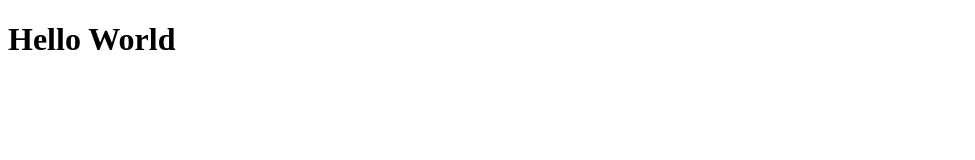
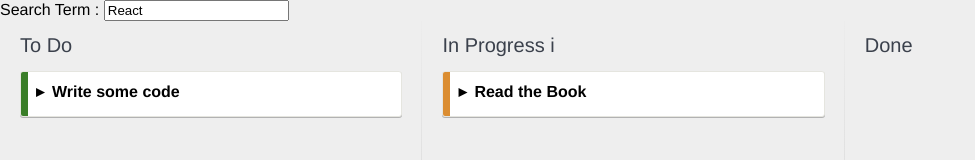
Before and after one commit to juliet-v2/react-kanban2, a React app: page / in a window 1280 px wide. Shown: the top 160 px of the page, without its empty margins (0-975 px from the left). Built offline with nearby package versions, Linux system fonts and the light colour scheme.

Commit message:
2장 Dom 추상화의 내부

```diff
--- /dev/null
+++ b/app/App.js
@@ -0,0 +1,40 @@
+import React from 'react';
+import {render} from 'react-dom';
+import KanbanBoard from './KanbanBoard';
+
+let cardsList = [
+  {
+    id: 1,
+    title: "Read the Book",
+    description: "I should read the **whole** book",
+    status: "in-progress",
+    color:'#DB8D31',
+    tasks: []
+  },
+  {
+    id: 2,
+    title: "Write some code",
+    description: "Code along with the samples in the book. "
+                 + "Thecomplete source can be found at [github](https://github.com/pro-react)",
+    status: "todo",
+    color:'#3A7E28',
+    tasks: [
+      {
+        id: 1,
+        name: "ContactList Example",
+        done: true
+      },
+      {
+        id: 2,
+        name: "Kanban Example",
+        done: false
+      },
+      {
+        id: 3,
+        name: "My own experiments",
+        done: false
+      }
+    ]
+  }
+];
+render(<KanbanBoard cards={cardsList} />, document.getElementById('root'));
--- /dev/null
+++ b/app/Card.js
@@ -0,0 +1,50 @@
+import React, { Component } from 'react';
+import {render} from 'react-dom';
+import CheckList from './CheckList';
+import marked from 'marked'
+
+class Card extends Component {
+  constructor() {
+    super(...arguments);
+    this.state = {
+      showDetails: false
+    }
+  };
+
+  toggleDetails(){
+    this.setState({showDetails: !this.state.showDetails})
+  }
+
+  render() {
+    let cardDetails;
+    if (this.state.showDetails) {
+      cardDetails = (
+        <div className="card__details">
+          <span dangerouslySetInnerHTML={{__html:marked(this.props.description)}} />
+          <CheckList cardId={this.props.id} tasks={this.props.tasks} />
+        </div>
+      );
+    };
+
+    let sideColor = {
+      backgroundColor:this.props.color,
+      position:'absolute',
+      zIndex : -1,
+      top: 0,
+      bottom:0,
+      left : 0,
+      width : 7
+    }
+    return (
+      <div className="card">
+        <div style={sideColor} />
+        <div className={
+          this.state.showDetails ? "card__title card__title--is-open" : "card__title"
+        } onClick={this.toggleDetails.bind(this)}>{this.props.title}</div>
+        {cardDetails}
+      </div>
+    );
+  }
+}
+
+export default Card;
--- /dev/null
+++ b/app/CheckList.js
@@ -0,0 +1,25 @@
+import React, { Component } from 'react';
+import {render} from 'react-dom';
+
+class CheckList extends Component {
+  render() {
+    let tasks = this.props.tasks.map((task) => (
+      <li key={task.id} className="checklist__task">
+        <input type="checkbox" defaultChecked={task.done} />
+        {task.name}{" "} {/* 공백  */}
+        <a href="#" className="checklist__task--remove" />
+      </li>
+    ));
+
+    return (
+      <div className="checklist">
+        <ul>{tasks}</ul>
+        <input type="text"
+               className="checklist--add-task"
+               placeholder="Type then hit Enter to add a task " />
+      </div>
+    );
+  }
+}
+
+export default CheckList;
--- /dev/null
+++ b/app/KanbanBoard.js
@@ -0,0 +1,23 @@
+import React, {Component} from 'react';
+import {render} from 'react-dom';
+import List from "./List";
+import Search from "./Search";
+
+class KanbanBoard extends Component {
+  render() {
+    console.log( this.props.cards);
+    return (
+      <div className="app">
+        <Search />
+        <List id='todo' title="To Do" cards={
+          this.props.cards.filter((card) => card.status === "todo")}/>
+        <List id='in-progres' title="In Progress i" cards={
+          this.props.cards.filter((card) => card.status === "in-progress")}/>
+        <List id='done' title="Done" cards={
+          this.props.cards.filter((card) => card.status === "done")}/>
+      </div>
+    );
+  }
+}
+
+export default KanbanBoard;
--- /dev/null
+++ b/app/List.js
@@ -0,0 +1,28 @@
+import React, { Component } from 'react';
+import {render} from 'react-dom';
+import Card from './Card';
+
+class List extends Component {
+  render() {
+    var cards = this.props.cards.map((card) => {
+      return <Card key={card.id} id={card.id}
+                   /*다중
+                   행
+                   주석
+                    */
+                   title={card.title}
+                   description={card.description}
+                   color={card.color}
+                   tasks={card.tasks} />
+    });
+
+    return (
+      <div className="list">
+        <h1>{this.props.title}</h1>
+        {cards}
+      </div>
+    );
+  }
+};
+
+export default List;
--- /dev/null
+++ b/app/Search.js
@@ -0,0 +1,33 @@
+import React, {Component} from 'react'
+import {render} from 'react-dom'
+/*
+- 리엑트가 컴포넌트를 다루는 방법을 준수한다. 상태가 인터페이스 바깥의 자바스크립트 코드에서 완전히 관리된다
+- 이 패턴은 사용자 상호작용에 반응하거나 유효성을 검사하는 인터페이스를 구현하는데 유리 하다
+ */
+class Search extends Component{
+  constructor(){
+    super();
+    this.state ={
+      searchTerm : "React"
+    }
+  }
+
+  handleChange(e){
+    this.setState({searchTerm: e.target.value.substr(0,10)})
+  }
+
+  render(){
+    return(
+      <div>
+        {/*
+         bundle.js:8636 Warning: Failed form propType:
+         You provided a `value` prop to a form field without an `onChange` handler.
+          This will render a read-only field. If the field should be mutable use `defaultValue`.
+           Otherwise, set either `onChange` or `readOnly`. Check the render method of `Search`.
+         */}
+        Search Term : <input type="search" onChange={this.handleChange.bind(this)} defaultValue={this.state.searchTerm} />
+      </div>
+    )
+  }
+}
+export default Search;
--- a/app/index.js
+++ b/app/index.js
@@ -4,7 +4,7 @@ import {render} from 'react-dom';
 class Hello extends Component {
   render() {
     return (
-           <h1>Hello World</h1>
+           <h1>Hello World 3</h1>
   );
   }
 }
--- a/package.json
+++ b/package.json
@@ -1,8 +1,8 @@
 {
   "name": "react-kanban2",
   "version": "1.0.0",
-  "description": "",
-  "main": "index.js",
+  "description": "kanan",
+  "main": "App.js",
   "repository": {
     "type": "git",
     "url": "git+https://github.com/hyeyoungkang/react-kanban2.git"
@@ -25,6 +25,7 @@
     "webpack-dev-server": "^1.14.1"
   },
   "dependencies": {
+    "marked": "^0.3.6",
     "react": "^15.1.0",
     "react-dom": "^15.1.0"
   }
--- a/public/index.html
+++ b/public/index.html
@@ -2,6 +2,7 @@
 <html>
 <head>
     <meta charset="UTF-8">
+    <link rel="stylesheet" href="styles.css">
     <title>My kanban Project</title>
 </head>
 <body>
--- /dev/null
+++ b/public/styles.css
@@ -0,0 +1,100 @@
+*{
+    box-sizing: border-box;
+}
+
+html,body,#root {
+    height:100%;
+    margin: 0;
+    padding: 0;
+}
+
+body {
+    background: #eee;
+    font-family: "Helvetica Neue", Helvetica, Arial, sans-serif;
+}
+
+h1{
+    font-weight: 200;
+    color: #3b414c;
+    font-size: 20px;
+}
+
+ul {
+    list-style-type: none;
+    padding: 0;
+    margin: 0;
+}
+
+.app {
+    white-space: nowrap;
+    height:100%;
+}
+
+.list {
+    position: relative;
+    display: inline-block;
+    vertical-align: top;
+    white-space: normal;
+    height: 100%;
+    width: 33%;
+    padding: 0 20px;
+    overflow: auto;
+}
+
+.list:not(:last-child):after{
+    content: "";
+    position: absolute;
+    top: 0;
+    right: 0;
+    width: 1px;
+    height: 99%;
+    background: linear-gradient(to bottom, #eee 0%, #ccc 50%, #eee 100%) fixed;
+}
+
+.card {
+    position: relative;
+    z-index: 1;
+    background: #fff;
+    width: 100%;
+    padding: 10px 10px 10px 15px;
+    margin: 0 0 10px 0;
+    overflow: auto;
+    border: 1px solid #e5e5df;
+    border-radius: 3px;
+    box-shadow: 0 1px 0 rgba(0, 0, 0, 0.25);
+}
+
+.card__title {
+    font-weight: bold;
+    border-bottom: solid 5px transparent;
+}
+
+.card__title:before {
+    display: inline-block;
+    width: 1em;
+    content: '▸';
+}
+
+.card__title--is-open:before {
+    content: '▾';
+}
+
+.checklist__task:first-child {
+    margin-top: 10px;
+    padding-top: 10px;
+    border-top: dashed 1px #ddd;
+}
+
+.checklist__task--remove:after{
+    display: inline-block;
+    color: #d66;
+    content: "✖";
+}
+
+.checklist--add-task {
+    border :1px solid #bbb;
+    width:100%;
+    padding:10px;
+    margin-top: 10px;
+    -webkit-border-radius:3px; -moz-border-radius:3px; border-radius:3px;
+}
--- a/webpack.config.js
+++ b/webpack.config.js
@@ -1,6 +1,6 @@
 var webpack = require('webpack');
 var config = {
-  entry:  __dirname + "/app/index.js",
+  entry:  __dirname + "/app/App.js",
   output: {
     path: __dirname + "/public",
     filename: 'bundle.js'
```
Also changed, not shown: README.md.
